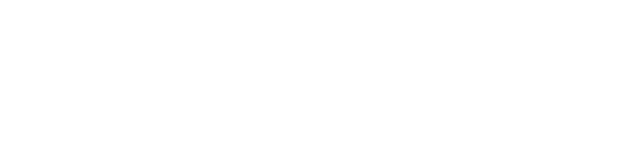
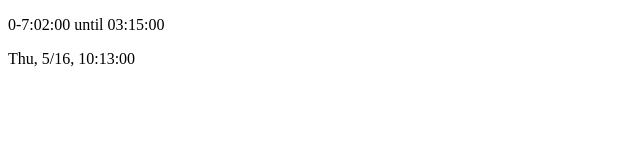
Before and after one commit to ImThatOneGuyInTheCorner/m-classclock, a plain HTML site: page templates/regular.html in a window 1280 px wide. Shown: the whole page, without its empty margins (0-640 px from the left). Drawn offline with Linux system fonts and the light colour scheme.

Commit message:
More JS for countdown and format
Finn Poduska's Commit

```diff
--- a/js/clock.js
+++ b/js/clock.js
@@ -1,18 +1,20 @@
-
-
-// while (true) {
-//     let time = new Date()
-//     console.log(time.getMinutes())
-// }
-
-
-
-
-
-
-
-
-
+const schedules = {
+    standard: {
+        FirstPassing: [8, 30, 0],
+        First: [9, 25, 0],
+        SecondPassing: [9, 32, 0],
+        Second: [10, 31, 0],
+        ThirdPassing: [10, 38, 0],
+        Third: [11, 33, 0],
+        FourthPassing: [11, 40, 0],
+        Fourth: [12, 35, 0],
+        Lunch: [13, 13, 0],
+        SixthPassing: [13, 20, 0],
+        Sixth: [14, 14, 0],
+        SeventhPassing: [14, 21, 0],
+        Seventh: [15, 15, 0],
+    }
+}
 
 function count() {
     const theDate = new Date().toLocaleDateString('en-us', { weekday:"short", month:"numeric", day:"numeric"})
@@ -20,6 +22,27 @@ function count() {
     let hrs = (time.getHours());
     let min = (time.getMinutes());
     let sec = (time.getSeconds());
+
+    // let target = [12, 37, 0]
+    // let target = [10, 45, 0]
+    let target = schedules.standard.Seventh
+
+    hrsD = (target[0] - parseInt(hrs));
+    minD = (target[1] - parseInt(min));
+    if(minD < 0) {
+        hrsD--
+        minD += 60;
+    }
+    secD = (target[2] - parseInt(sec));
+    if(secD < 0) {
+        minD--
+        secD += 60;
+    }
+
+    // Format
+    if (hrs > 12) {
+        hrs = hrs - 12
+    };
     if (hrs < 10) {
         hrs = '0'+hrs
     };
@@ -29,18 +52,42 @@ function count() {
     if (sec < 10) {
         sec = '0'+sec
     };
+    if (hrsD < 10) {
+        hrsD = '0'+hrsD
+    };
+    if (hrsD > 12) {
+        hrsD = hrsD - 12
+    };
+    if (minD < 10) {
+        minD = '0'+minD
+    };
+    if (secD < 10) {
+        secD = '0'+secD
+    };
 
-    // let target = [12, 36, 60]
-    let target = [10, 45, 60]
-    hrs = (target[0] - parseInt(hrs));
-    min = (target[1] - parseInt(min));
-    if(min < 0) {
-        hrs--
-        min += 60;
+    let targetHrs = target[0];
+    if (targetHrs > 12) {
+        targetHrs = targetHrs - 12
+    };
+    if (targetHrs < 10) {
+        targetHrs = '0'+targetHrs
     }
-    sec = (target[2] - parseInt(sec));
+    let targetMin = target[1];
+    if (targetMin < 10) {
+        targetMin = '0'+targetMin
+    }
+    let targetSec = target[2];
+    if (targetSec < 10) {
+        targetSec = '0'+targetSec
+    }
+
+    // countDown
+    document.getElementById(`countDown`).innerText = `${hrsD}:${minD}:${secD} until ${targetHrs}:${targetMin}:${targetSec}`;
+    // console.log(`${hrsD}:${minD}:${secD}`)
+
+    // date
+    document.getElementById(`dateTime`).innerText = `${theDate}, ${hrs}:${min}:${sec}`;
     // console.log(`${theDate}, ${hrs}:${min}:${sec}`)
-    console.log(`${hrs}:${min}:${sec}`)
 }
 
 setInterval(count, 1000)
--- a/templates/regular.html
+++ b/templates/regular.html
@@ -7,6 +7,7 @@
     <script src="../js/clock.js"></script>
 </head>
 <body>
-
+    <p id="countDown"></p>
+    <p id="dateTime"></p>
 </body>
 </html>
```
